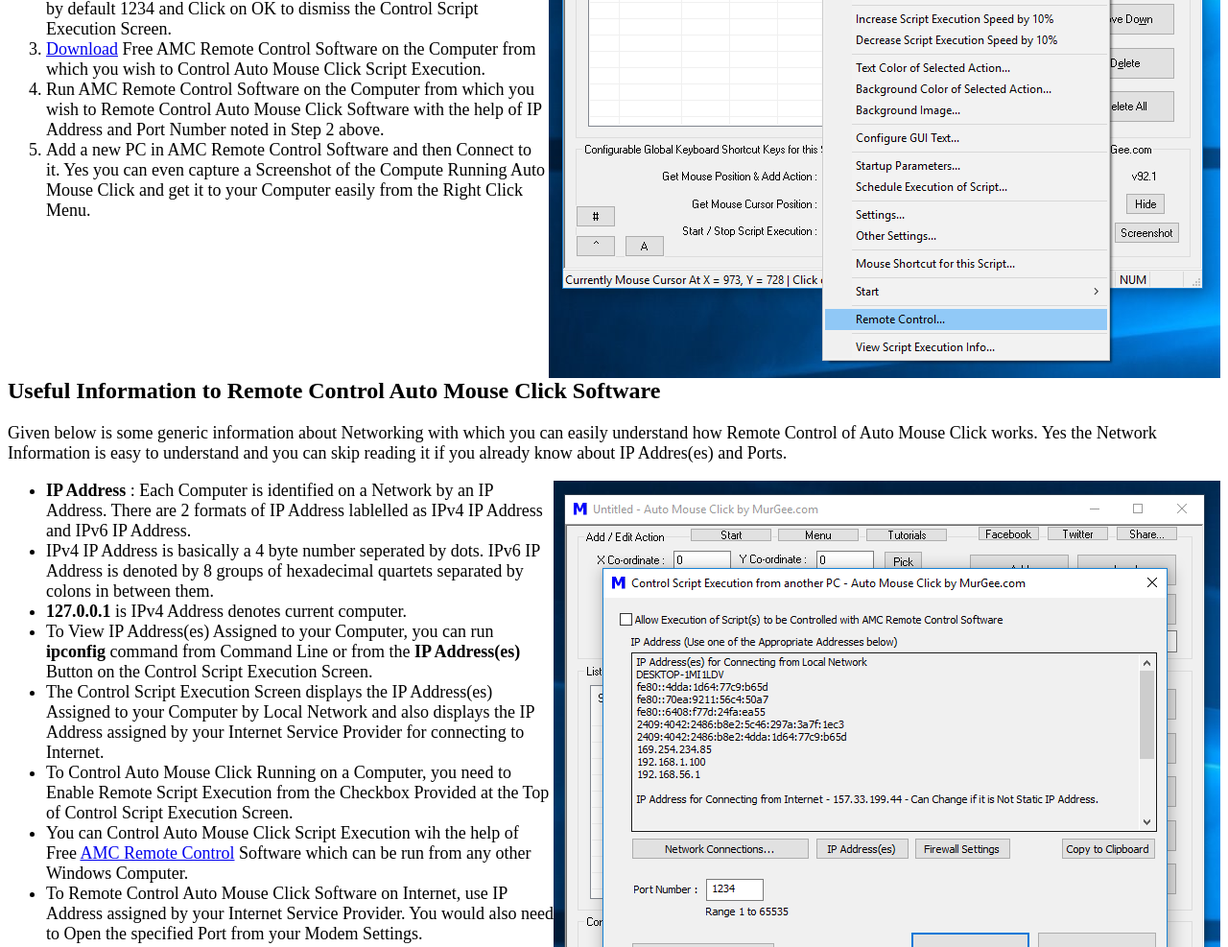
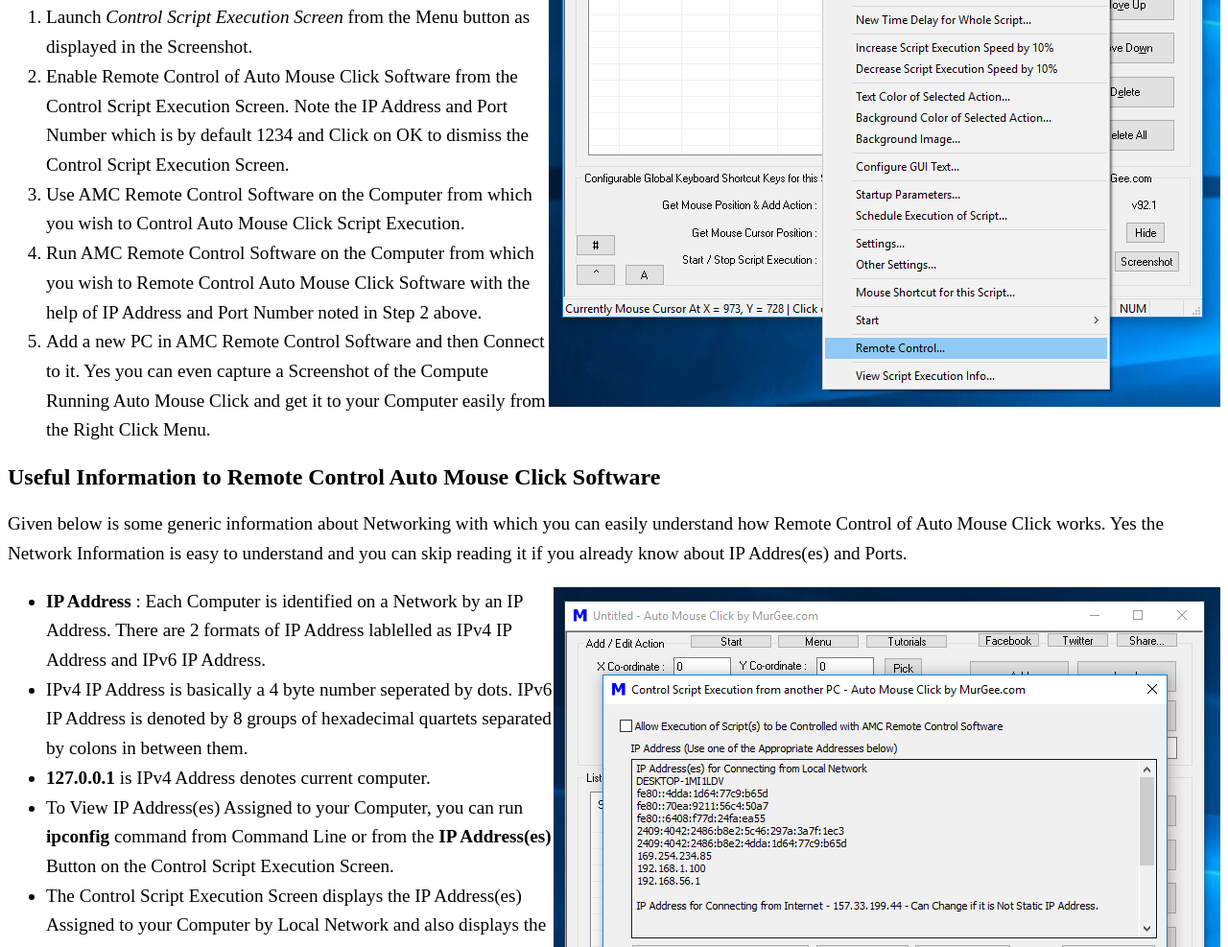
Before and after one commit to amc786007/amc, a plain HTML site: page remote-control/index.html in a window 1280 px wide. Shown: the part 466-1453 px from the top of the page at 96% size. Drawn offline with Linux system fonts and the light colour scheme.

Commit message:
Add files via upload

```diff
--- a/remote-control/index.html
+++ b/remote-control/index.html
@@ -1,26 +1,27 @@
 <!DOCTYPE html>
-
 <html lang="en">
 <head>
+    <meta charset="utf-8" />
     <meta name=viewport content="width=device-width, initial-scale=1" />
-    <meta charset="utf-8" />
+    <link rel="shortcut icon" href="/favicon.ico" type="image/icon" />
+    <link rel="icon" href="/favicon.ico" type="image/icon" />
     <title>Remote Control Auto Mouse Click Script Execution</title>
+    <link rel="canonical" href="https://amc.murgee.com/remote-control/">
     <style>
         img {
             max-width: 100%;
             height: auto;
         }
-        td
-        {
-            width:16%;
-        text-align:center;
-        vertical-align:middle;
+
+        td {
+            width: 16%;
+            text-align: center;
+            vertical-align: middle;
         }
-        p {
-            font-size: large;
-        }
-         li {
-            font-size: large;
+
+        p, li {
+            font-size: larger;
+            line-height: 1.6;
         }
     </style>
 </head>
@@ -33,7 +34,7 @@
     <ol>
         <li>Launch <i>Control Script Execution Screen</i> from the Menu button as displayed in the Screenshot.</li>
         <li>Enable Remote Control of Auto Mouse Click Software from the Control Script Execution Screen. Note the IP Address and Port Number which is by default 1234 and Click on OK to dismiss the Control Script Execution Screen.</li>
-        <li><a href="http://amc.murgee.com/download/AMCRemoteControl.exe" title="Download AMC Remote Control Software">Download</a> Free AMC Remote Control Software on the Computer from which you wish to Control Auto Mouse Click Script Execution.</li>
+        <li>Use AMC Remote Control Software on the Computer from which you wish to Control Auto Mouse Click Script Execution.</li>
         <li>Run AMC Remote Control Software on the Computer from which you wish to Remote Control Auto Mouse Click Software with the help of IP Address and Port Number noted in Step 2 above.</li>
         <li>Add a new PC in AMC Remote Control Software and then Connect to it. Yes you can even capture a Screenshot of the Compute Running Auto Mouse Click and get it to your Computer easily from the Right Click Menu.</li>
     </ol>
@@ -47,7 +48,7 @@
         <li>To View IP Address(es) Assigned to your Computer, you can run <b>ipconfig</b> command from Command Line or from the <b>IP Address(es)</b> Button on the Control Script Execution Screen.</li>
         <li>The Control Script Execution Screen displays the IP Address(es) Assigned to your Computer by Local Network and also displays the IP Address assigned by your Internet Service Provider for connecting to Internet.</li>
         <li>To Control Auto Mouse Click Running on a Computer, you need to Enable Remote Script Execution from the Checkbox Provided at the Top of Control Script Execution Screen.</li>
-        <li>You can Control Auto Mouse Click Script Execution wih the help of Free <a href="http://amc.murgee.com/download/AMCRemoteControl.exe" title="Download AMC Remote Control Software">AMC Remote Control</a> Software which can be run from any other Windows Computer.</li>
+        <li>You can Control Auto Mouse Click Script Execution wih the help of AMC Remote Control Software which can be run from any other Windows Computer.</li>
         <li>To Remote Control Auto Mouse Click Software on Internet, use IP Address assigned by your Internet Service Provider. You would also need to Open the specified Port from your Modem Settings.</li>
     </ul>
     <h2 style="clear:both;">Screenshots Display How to Remote Control Auto Mouse Click Software</h2>
@@ -61,7 +62,7 @@
             <img src="images/remote-control-enabled-auto-mouse-click-software.png" title="Screenshot of Remote Control Enabled Auto Mouse Click Software" alt="Title Bar of Auto Mouse Click Displays Remot Control is Enabled" style="margin-right:auto;margin-left:auto;display:block;" />
         </li>
         <li>
-            Download and Run Free <a href="http://amc.murgee.com/download/AMCRemoteControl.exe" title="Download AMC Remote Control Software">AMC Remote Control</a> Software on the Computer from which you wish to Remote Control Auto Mouse Click
+            Run AMC Remote Control Software on the Computer from which you wish to Remote Control Auto Mouse Click
             <img src="images/amc-remote-control.png" title="Free Auto Mouse Click Remote Control Software to Remote Control Auto Mouse Click Running on another Computer" alt="Screenshot of Free Auto Mouse Click Remote Control Software" style="margin-right:auto;margin-left:auto;display:block;" />
         </li>
         <li>
@@ -71,7 +72,6 @@
         <li>
             Connect to Computer Running Auto Mouse Click Software and Remote Control Script Execution or get Screenshot of Remote PC
             <img src="images/remote-controlled-computer-connected.png" title="Connect to Remote Controlled Computer and Issue Start / Stop Script Execution Commands or Get Screenshots" alt="Screenshot Displays Auto Mouse Click Software Remotely Controlled by AMC Remote Control" style="margin-right:auto;margin-left:auto;display:block;" />
-
         </li>
     </ol>
 </body>
```
